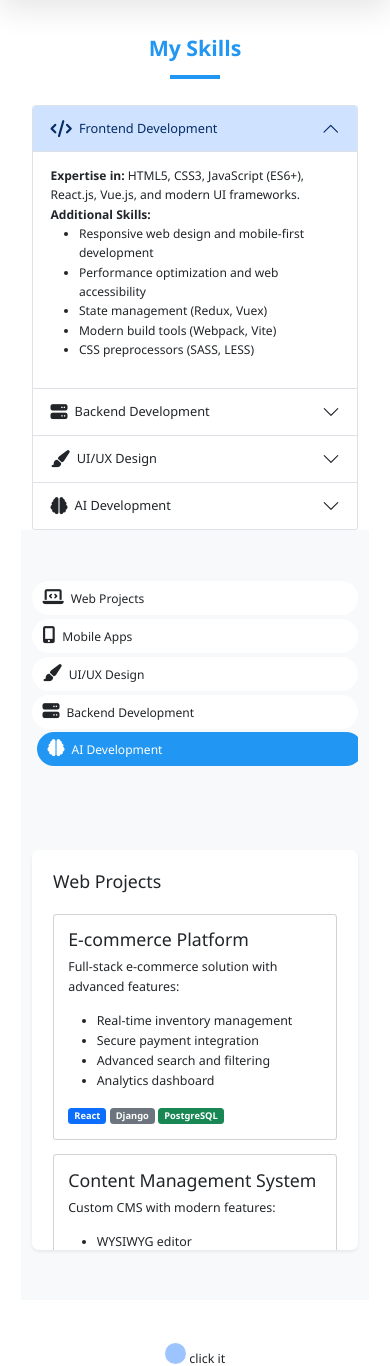
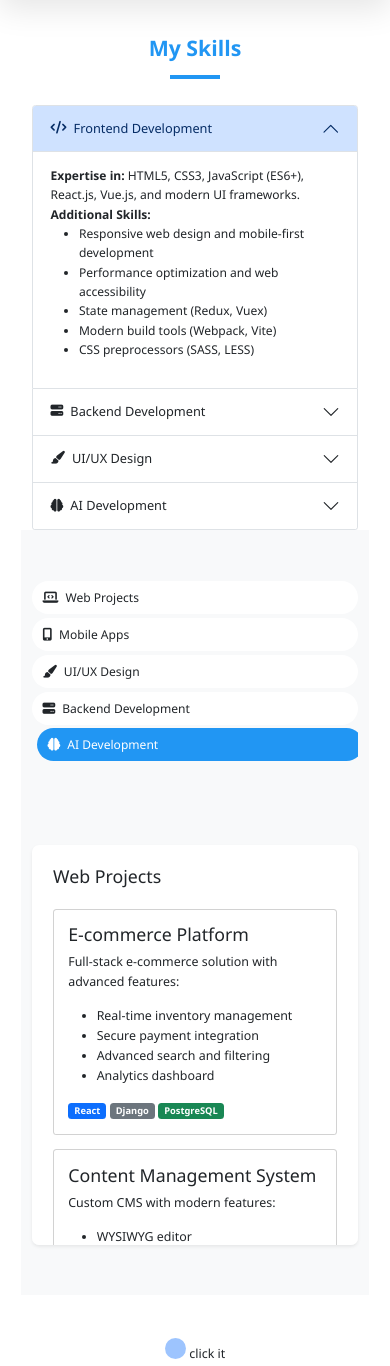
Before and after one commit to abdullahdep/vortfolio, a Django app: page / in a window 390 px wide. Shown: the part 600-1966 px from the top of the page. Run offline with Django 4.2, Linux system fonts and the light colour scheme; parts of the project's set-up code (start-up, migrations or seed data) failed here and were passed over.

Commit message:
Update index.html

```diff
--- a/app/templates/index.html
+++ b/app/templates/index.html
@@ -671,22 +671,17 @@
         }
     }
 
-    /* Header Icons Size */
-    .fas,
-    .fab {
-        font-size: 1.5rem !important; /* Increased from 0.9rem to 1.5rem */
-    }
+    /* Mobile-specific icon sizes */
+    @media (max-width: 768px) {
+        .fa-bell, .fa-bars {
+            font-size: 1.5rem !important;  /* Increased size for mobile */
+        }
 
-    /* Accordion Header Icons - Keep them at a reasonable size */
-    .accordion-button .fas,
-    .accordion-button .fab {
-        font-size: 1.2rem !important; /* Slightly smaller than header icons */
-    }
-
-    /* List Group Icons - Keep them proportional */
-    .list-group-item .fas,
-    .list-group-item .fab {
-        font-size: 1.2rem !important; /* Match accordion icons */
+        /* Hide carousel arrows on mobile */
+        .carousel-control-prev,
+        .carousel-control-next {
+            display: none !important;
+        }
     }
 </style>
 
@@ -1313,4 +1308,5 @@
             }
 
 </style>
+{{siteName}}
 {% endblock content %}
```
